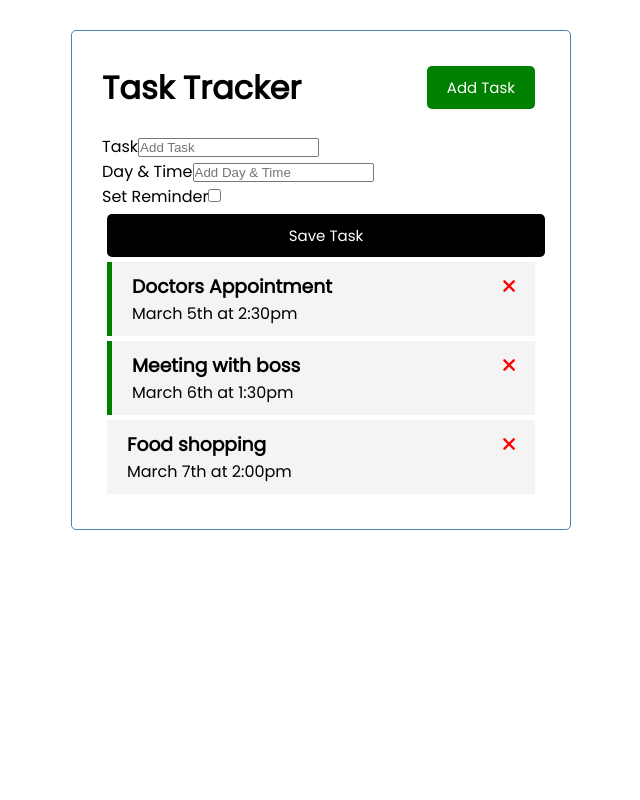
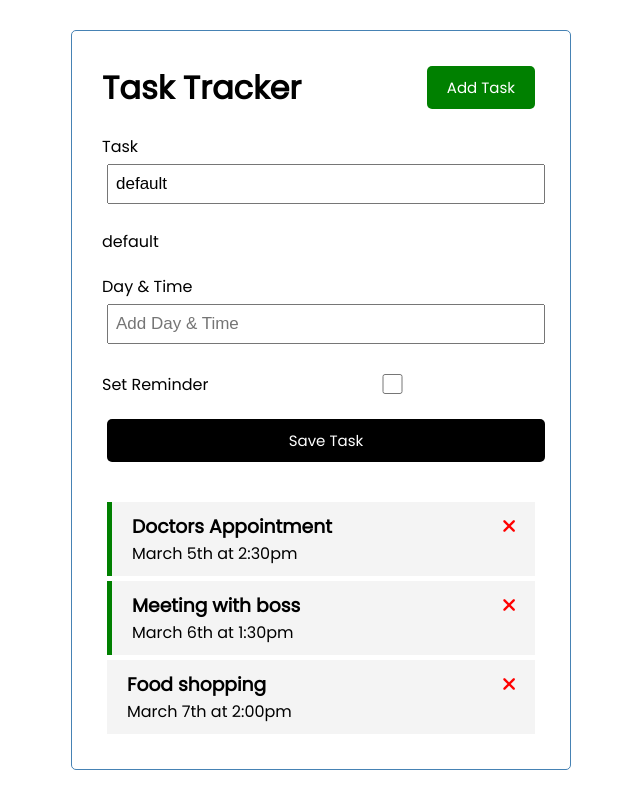
Before and after one commit to karimi-A-2/todo-list-app-vue, a Vue app: page / in a window 1280 px wide. Shown: the whole page, without its empty margins (319-959 px from the left). Built offline with nearby package versions, Linux system fonts and the light colour scheme.

Commit message:
add v-model and style

```diff
--- a/src/components/AddTask.vue
+++ b/src/components/AddTask.vue
@@ -1,19 +1,20 @@
 <template>
-    <form
-        class="add-form"
-    >
+    <form class="add-form">
         <div class="form-control">
             <label>Task</label>
             <input
                 type="text"
+                v-model="text"
                 name="text"
                 placeholder="Add Task"
             />
         </div>
+        {{text}}  <!-- text will show up here as you type -->
         <div class="form-control">
             <label>Day & Time</label>
             <input
                 type="text"
+                v-model="day"
                 name="day"
                 placeholder="Add Day & Time"
             />
@@ -22,6 +23,7 @@
             <label>Set Reminder</label>
             <input
                 type="checkbox"
+                v-model="reminder"
                 name="reminder"
             />
         </div>
@@ -37,8 +39,49 @@
 <script>
 export default {
     name: "AddTask",
+    data() {
+        return {
+            text: "default",  // default value
+            day: "",
+            reminder: false,
+        };
+    },
 };
 </script>
 
-<style>
+<style scoped>
+.add-form {
+    margin-bottom: 40px;
+}
+
+.form-control {
+    margin: 20px 0;
+}
+
+.form-control label {
+    display: block;
+}
+
+.form-control input {
+    width: 100%;
+    height: 40px;
+    margin: 5px;
+    padding: 3px 7px;
+    font-size: 17px;
+}
+
+.form-control-check {
+    display: flex;
+    align-items: center;
+    justify-content: space-between;
+}
+
+.form-control-check label {
+    flex: 1;
+}
+
+.form-control-check input {
+    flex: 2;
+    height: 20px;
+}
 </style>
```
